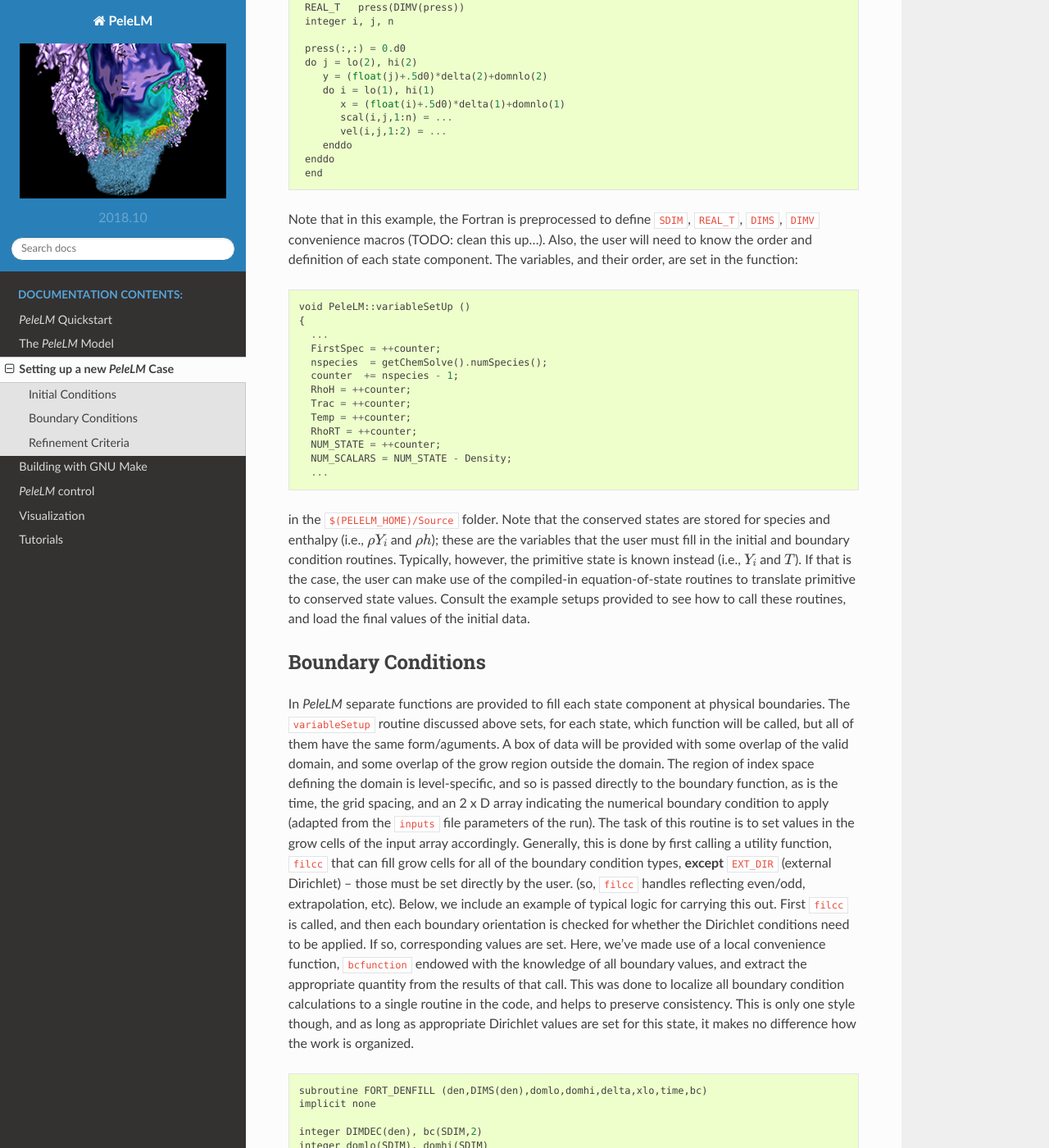
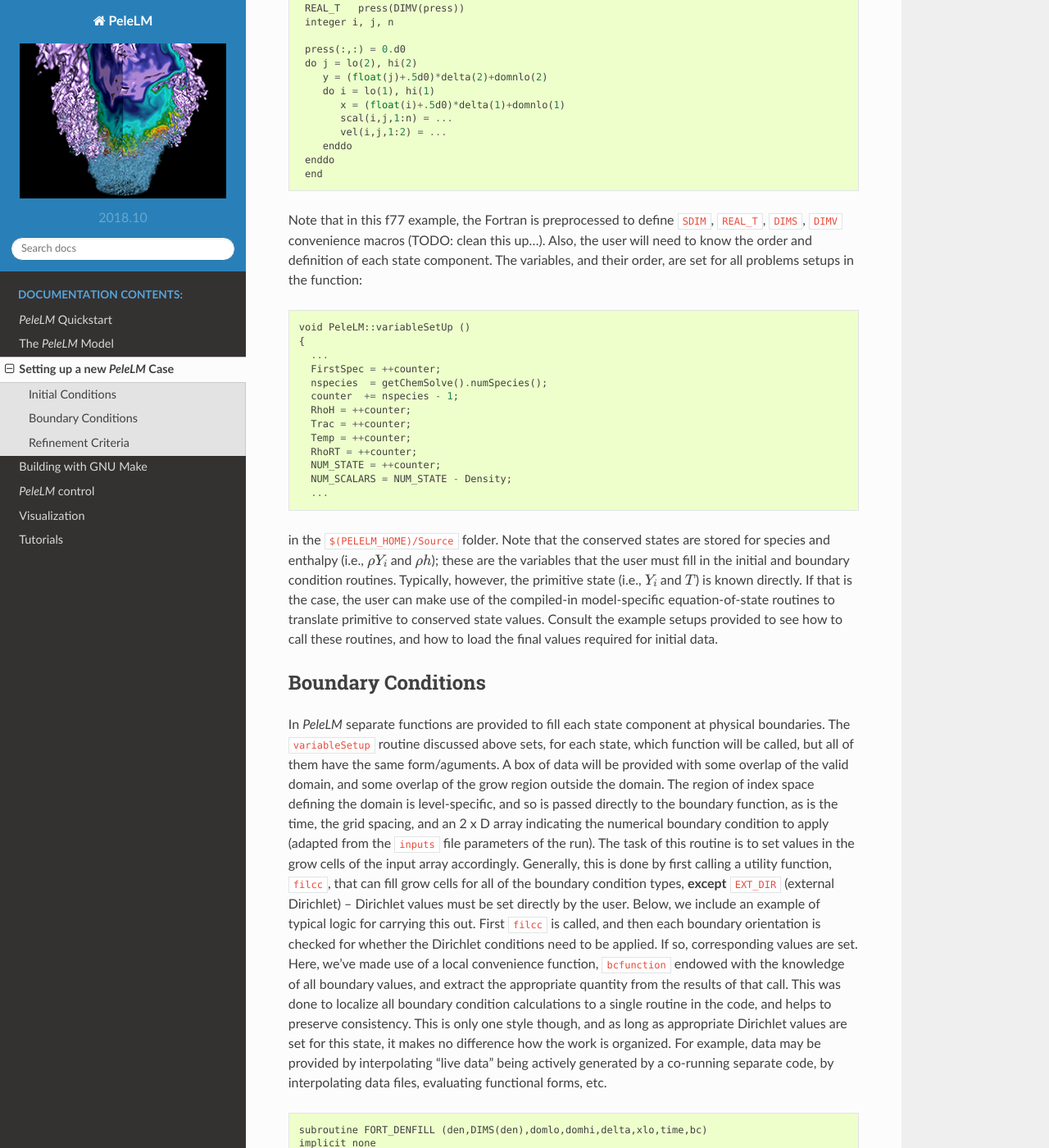
Before and after one commit to AMReX-Combustion/PeleLM, a Sphinx documentation site: the page built from Docs/source/ProblemSetup.rst, in a window 1280 px wide and 1400 px high, scrolled down 1335 px. Shown: the whole window at 82% size. Built offline with Sphinx 7.4.7 and the Read the Docs theme 2.0.0, drawn with Linux system fonts in a browser that asks for light colours; some of the changed text lies outside the part shown.

Commit message:
a some text...

```diff
--- a/Docs/source/ProblemSetup.rst
+++ b/Docs/source/ProblemSetup.rst
@@ -25,7 +25,7 @@ Initial Conditions
 
 At the beginning of a `PeleLM` run, for each level, after grids are generated, the cell-centered values of
 the state must be initialized.  In the code, this is done in an ``MFIter`` loop over grids, and a call to
-the user's initialization function:
+the user's initialization function, ``FORT_INITDATA``, that must be provided:
 
 ::
 
@@ -82,9 +82,9 @@ The associated fortran routines must shape the data accordingly:
       enddo
       end
 
-Note that in this example, the Fortran is preprocessed to define ``SDIM``, ``REAL_T``, ``DIMS``, ``DIMV``
+Note that in this f77 example, the Fortran is preprocessed to define ``SDIM``, ``REAL_T``, ``DIMS``, ``DIMV``
 convenience macros (TODO: clean this up...). Also, the user will need to know the order and definition of
-each state component.  The variables, and their order, are set in the function:
+each state component.  The variables, and their order, are set for all problems setups in the function:
 
 ::
 
@@ -104,33 +104,43 @@ each state component.  The variables, and their order, are set in the function:
 
 in the ``$(PELELM_HOME)/Source`` folder.  Note that the conserved states are stored for species and
 enthalpy (i.e., :math:`\rho Y_i` and :math:`\rho h`); these are the variables that the user must fill
-in the initial and boundary condition routines.  Typically, however, the primitive state is known instead
-(i.e., :math:`Y_i` and :math:`T`).  If that is the case, the user can make use of the compiled-in
-equation-of-state routines to translate primitive to conserved state values. Consult the example setups
-provided to see how to call these routines, and load the final values of the initial data.
+in the initial and boundary condition routines.  Typically, however, the primitive state
+(i.e., :math:`Y_i` and :math:`T`) is known directly.  If that is the case, the user can make use of
+the compiled-in model-specific equation-of-state routines to translate primitive to conserved state
+values. Consult the example setups provided to see how to call these routines, and how to load the
+final values required for initial data.
 
 Boundary Conditions
 -------------------
 
-In `PeleLM` separate functions are provided to fill each state component at physical boundaries.
-The ``variableSetup`` routine discussed above sets, for each state, which function will be called,
-but all of them have the same form/aguments.  A box of data will be provided with some overlap
-of the valid domain, and some overlap of the grow region outside the domain.  The region of
-index space defining the domain is level-specific, and so is passed directly to the boundary
-function, as is the time, the grid spacing, and an 2 x D array indicating the numerical boundary
-condition to apply (adapted from the ``inputs`` file parameters of the run). The task of this
-routine is to set values in the grow cells of the input array accordingly.  Generally, this is
-done by first calling a utility function, ``filcc`` that can fill grow cells for all of the boundary
-condition types, **except** ``EXT_DIR`` (external Dirichlet) -- those must be set directly by the
-user.  (so, ``filcc`` handles reflecting even/odd, extrapolation, etc).  Below, we include
-an example of typical logic for carrying this out.  First ``filcc`` is called, and then each
-boundary orientation is checked for whether the Dirichlet conditions need to be applied.  If so,
-corresponding values are set.  Here, we've made use of a local convenience function, ``bcfunction``
-endowed with the knowledge of all boundary values, and extract the appropriate quantity from the
-results of that call.  This was done to localize all boundary condition calculations to a single
-routine in the code, and helps to preserve consistency.  This is only one style though, and
-as long as appropriate Dirichlet values are set for this state, it makes no difference how the
-work is organized.
+In `PeleLM` separate functions are provided to fill each state
+component at physical boundaries.  The ``variableSetup`` routine
+discussed above sets, for each state, which function will be called,
+but all of them have the same form/aguments.  A box of data will be
+provided with some overlap of the valid domain, and some overlap of
+the grow region outside the domain.  The region of index space
+defining the domain is level-specific, and so is passed directly to
+the boundary function, as is the time, the grid spacing, and an 2 x D
+array indicating the numerical boundary condition to apply (adapted
+from the ``inputs`` file parameters of the run). The task of this
+routine is to set values in the grow cells of the input array
+accordingly.  Generally, this is done by first calling a utility
+function, ``filcc``, that can fill grow cells for all of the boundary
+condition types, **except** ``EXT_DIR`` (external Dirichlet) --
+Dirichlet values must be set directly by the user.  Below, we include
+an example of typical logic for carrying this out.  First ``filcc`` is
+called, and then each boundary orientation is checked for whether the
+Dirichlet conditions need to be applied.  If so, corresponding values
+are set.  Here, we've made use of a local convenience function,
+``bcfunction`` endowed with the knowledge of all boundary values, and
+extract the appropriate quantity from the results of that call.  This
+was done to localize all boundary condition calculations to a single
+routine in the code, and helps to preserve consistency.  This is only
+one style though, and as long as appropriate Dirichlet values are set
+for this state, it makes no difference how the work is organized.
+For example, data may be provided by interpolating "live data" being
+actively generated by a co-running separate code, by interpolating data
+files, evaluating functional forms, etc.
 
 ::
 
```
Also changed, not shown: other parts of Docs/source/ProblemSetup.rst (+1 -1 lines).
